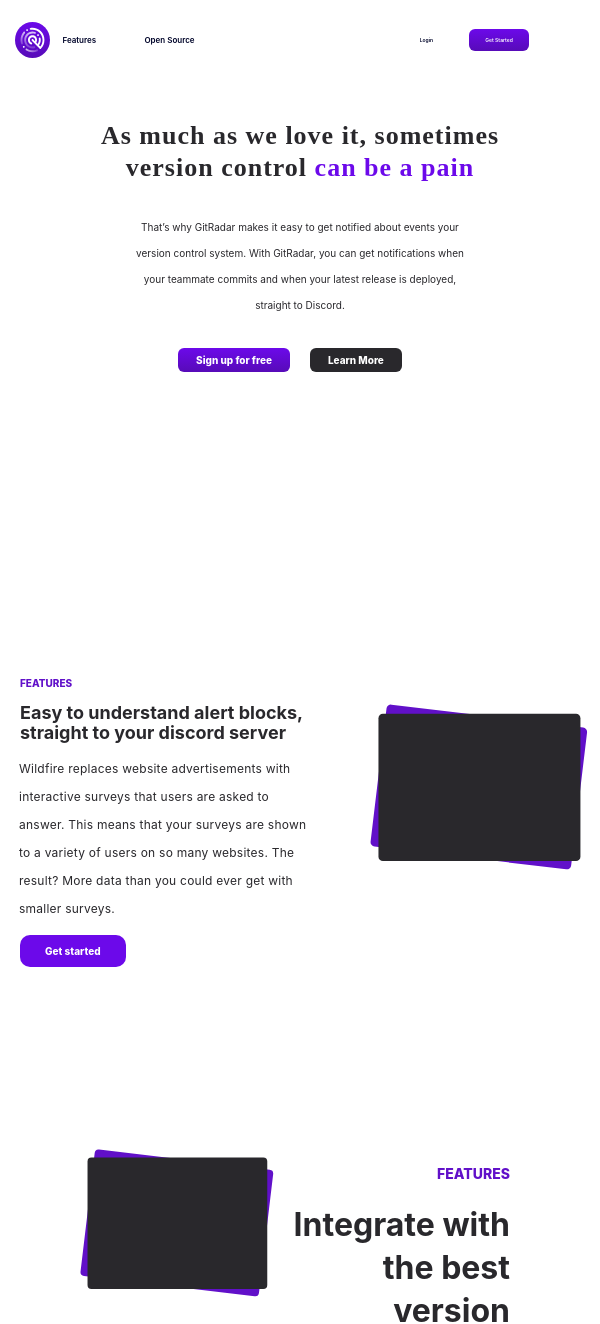
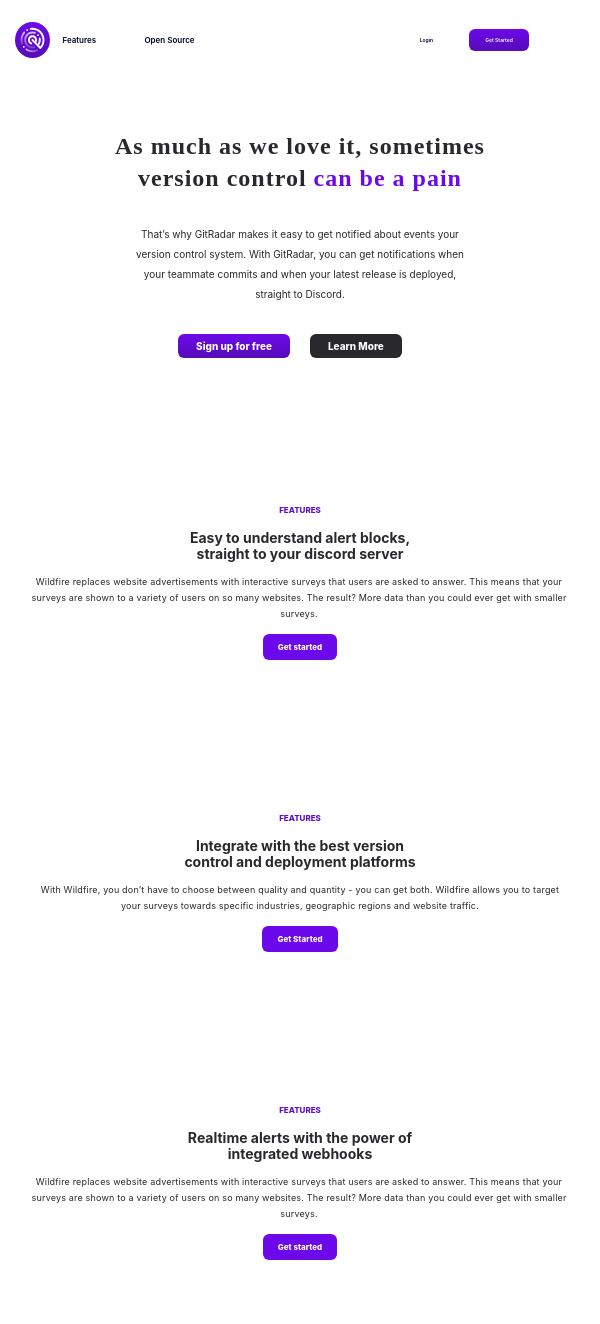
Before and after one commit to VishnudevP/GitRadar, a React app in the folder gitradar/: page / in a window 600 px wide. Shown: the top 1324 px of the page. Built offline with nearby package versions, Linux system fonts and the light colour scheme.

Commit message:
Right Content Responsive

```diff
--- a/gitradar/src/pages/LandingPage/components/LandingContent/landingcontent.css
+++ b/gitradar/src/pages/LandingPage/components/LandingContent/landingcontent.css
@@ -214,14 +214,14 @@
 @media only screen and (min-width: 300px) and (max-width: 600px) {
   .landingcontent {
     width: 100%;
-    height: 68vh;
+    height: 300px;
     align-items: center;
     text-align: center;
-    padding-top: 5vh;
+    padding-top: 50px;
   }
 
   .landingcontent__main {
-    font-size: 26px;
+    font-size: 24px;
     line-height: 32px;
     letter-spacing: 0.1rem;
     width: 90%;
@@ -231,6 +231,7 @@
 
   .landingcontent__sub {
     font-size: 10px;
+    line-height: 20px;
   }
 
   .landingsig__btn {
--- a/gitradar/src/pages/LandingPage/components/LeftContent/leftcontent.css
+++ b/gitradar/src/pages/LandingPage/components/LeftContent/leftcontent.css
@@ -145,11 +145,55 @@
 
   .placeholder__img {
     width: 75%;
-    margin-top: 40px;
+    margin-top: 20px;
   }
 
   .leftcontent__left {
     margin-top: 10px;
-    margin-left: 20px;
+    margin-left: 40px;
   }
 }
+
+@media only screen and (min-width: 300px) and (max-width: 600px) {
+  .leftcontent {
+    width: 100%;
+    height: 300px;
+    display: flex;
+  }
+  .leftcontent__header {
+    font-size: 8px;
+    margin-bottom: 10px;
+    line-height: 20px;
+  }
+
+  .leftcontent__main {
+    font-size: 14px;
+    margin-top: 5px;
+    line-height: 16px;
+  }
+  .leftcontent__sub {
+    font-size: 9px;
+    margin-top: 12px;
+    width: 100%;
+    line-height: 16px;
+  }
+  .leftcontent__btn {
+    padding: 0.8rem 1.5rem;
+    font-size: 8px;
+    margin-top: 12px;
+    border-radius: 6px;
+  }
+
+  .placeholder__img {
+    display: none;
+  }
+
+  .leftcontent__left {
+    width: 90%;
+    margin: auto;
+    text-align: center;
+  }
+  .leftcontent__right {
+    display: none;
+  }
+}
--- a/gitradar/src/pages/LandingPage/components/RightContent/rightcontent.css
+++ b/gitradar/src/pages/LandingPage/components/RightContent/rightcontent.css
@@ -120,3 +120,87 @@
     margin-top: 10px;
   }
 }
+
+@media only screen and (min-width: 600px) and (max-width: 900px) {
+  .rightcontent {
+    width: 100%;
+    height: 50vh;
+    display: flex;
+  }
+  .rightcontent__header {
+    font-size: 10px;
+    margin-bottom: 10px;
+  }
+
+  .rightcontent__main {
+    font-size: 18px;
+    margin-top: 5px;
+    line-height: 20px;
+  }
+  .rightcontent__sub {
+    font-size: 12px;
+    margin-top: 12px;
+    width: 100%;
+  }
+  .rightcontent__btn {
+    padding: 1rem 2.5rem;
+    font-size: 10px;
+    margin-top: 12px;
+  }
+
+  .rightplaceholder__img {
+    width: 75%;
+    margin-top: 60px;
+    margin-left: 40px;
+  }
+
+  .rightcontent__right {
+    margin-top: 40px;
+    margin-left: 20px;
+    margin-right: 40px;
+  }
+}
+
+@media only screen and (min-width: 300px) and (max-width: 600px) {
+  .rightcontent {
+    width: 100%;
+    height: 300px;
+    display: flex;
+  }
+  .rightcontent__header {
+    font-size: 8px;
+    margin-bottom: 10px;
+    line-height: 20px;
+  }
+
+  .rightcontent__main {
+    font-size: 14px;
+    margin-top: 5px;
+    line-height: 16px;
+  }
+  .rightcontent__sub {
+    font-size: 9px;
+    margin-top: 12px;
+    width: 100%;
+    line-height: 16px;
+  }
+  .rightcontent__btn {
+    padding: 0.8rem 1.5rem;
+    font-size: 8px;
+    margin-top: 12px;
+    border-radius: 6px;
+  }
+
+  .rightplaceholder__img {
+    display: none;
+  }
+
+  .rightcontent__right {
+    width: 90%;
+    margin: auto;
+    text-align: center;
+  }
+  .rightcontent__left {
+    display: none;
+  }
+}
```
